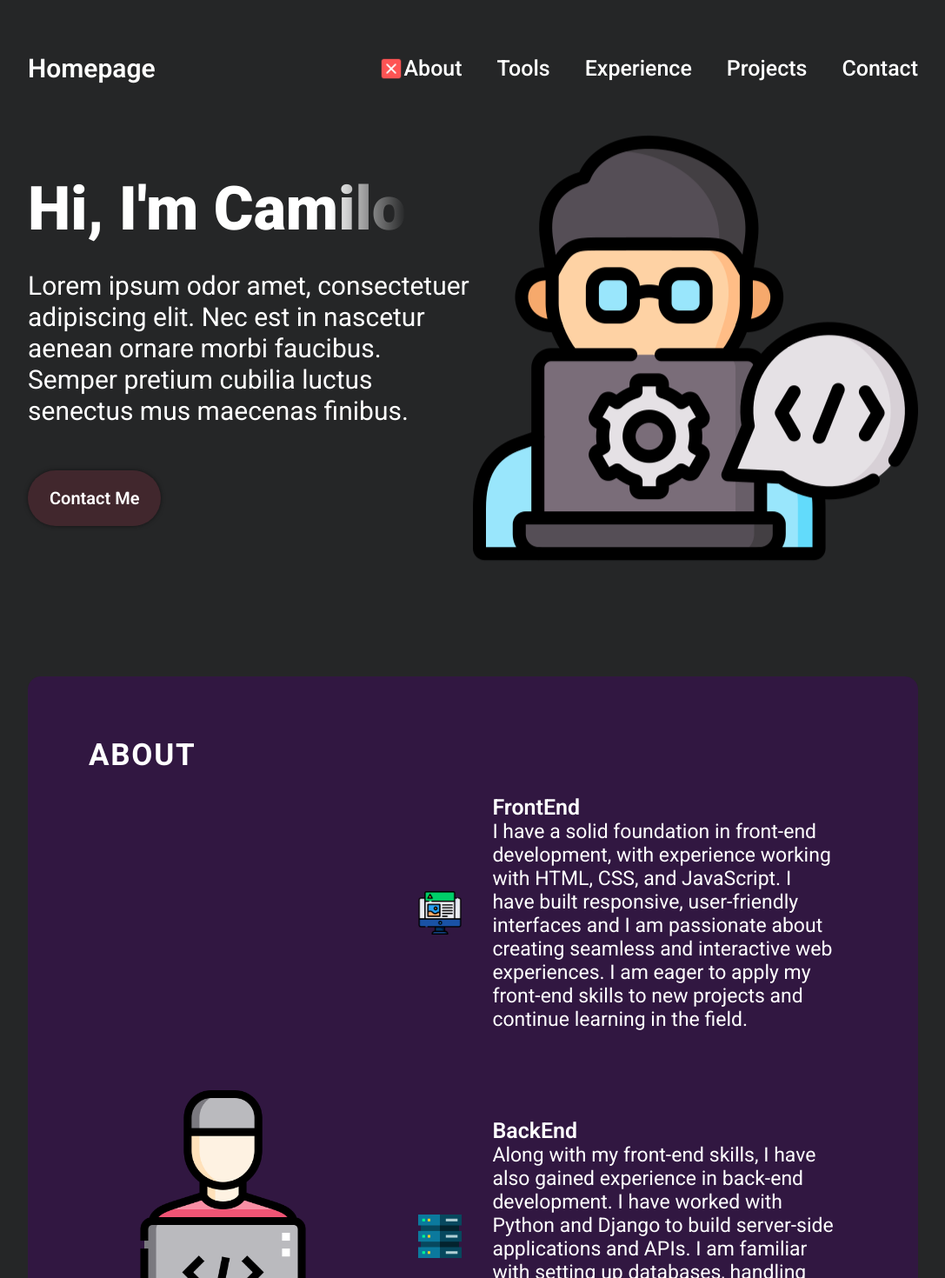
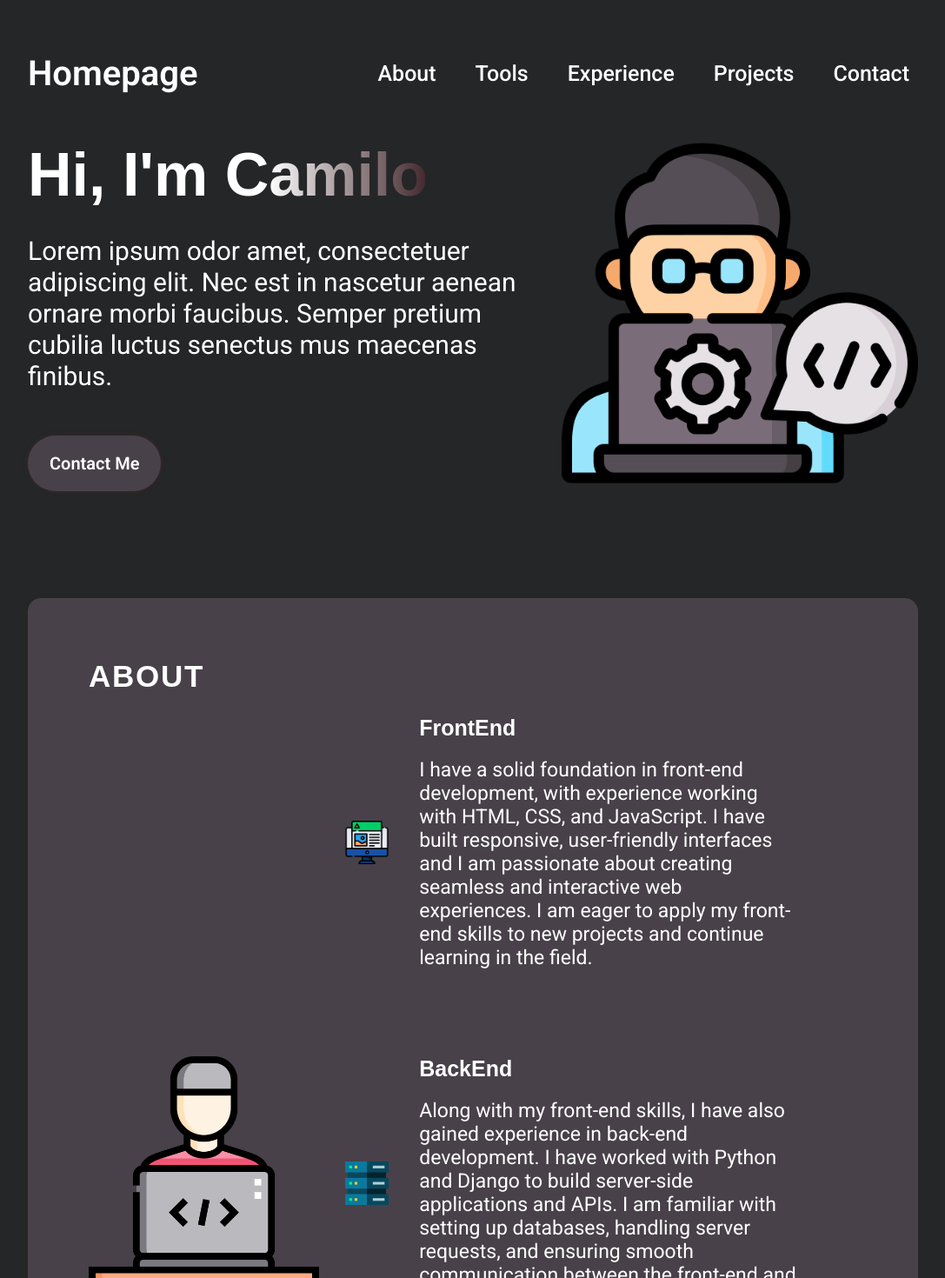
Before and after one commit to juancmorenoh/portfolio, a React (Vite) app: page / in a window 1280 px wide. Shown: the top 1470 px of the page at 87% size, without its empty margins (96-1183 px from the left). Built offline with nearby package versions, Linux system fonts and the light colour scheme.

Commit message:
-Apply change of colours to modules -Add hover effect to btns across the page -Modify style navbar title

```diff
--- a/src/components/About/About.module.css
+++ b/src/components/About/About.module.css
@@ -2,7 +2,7 @@
 
 .container{
   position: relative;
-  background-color: rgb(49, 23, 65);
+  background-color: var(--color-dark);
   border-radius: 15px;
   margin-top: 120px;
   padding: 70px;
@@ -11,6 +11,7 @@
 }
 
 .title{
+  font-family: var(--font-arial);
   color: var(--color-text);
   font-size: 35px;
   font-weight: 700;
@@ -24,8 +25,8 @@
   align-items: center;
 }
 .aboutMainImg{
-  width: 35%;
-  margin-right: 40px;
+  width: 30%;
+  min-width: 200px;
 }
 
 .aboutItems{
@@ -40,8 +41,8 @@
   display: flex;
   align-items: center;
   border-radius: 20px;
-  padding: 15px;
-  background: linear-gradient(90deg, rgba(19, 7, 22, 0.4) 0%, rgba(168, 3, 3, 0) 100%);
+  margin: 15px;
+  background: linear-gradient(90deg, var(--color-dark) 0%, var(--color-primary) 100%);
   background-size: 0 100%;
 }
 
@@ -59,11 +60,13 @@
   background-size: 100% 100%;
 }
 .aboutItem h3{
+  font-family: var(--font-arial);
   font-size: 25px;
   font-weight: 600;
 }
 
 .aboutItem p{
+  margin-top: 20px;
   font-size: 23px;
   word-break: break-word;
 }
@@ -88,6 +91,11 @@
   margin-top: 30px;
  }
  .aboutItem{
+  flex-direction: column;
   padding: 10px 0;
  }
+ .aboutItem:hover{
+  background: linear-gradient(90deg, var(--color-dark) 0%, var(--color-bg) 100%);
+  box-shadow: 0 0 5px var(--color-primary);
+ }
 }
--- a/src/components/Experience/Experience.module.css
+++ b/src/components/Experience/Experience.module.css
@@ -7,6 +7,7 @@
 }
 
 .title{
+  font-family: var(--font-arial);
   color: var(--color-text);
   font-size: 35px;
   font-weight: 700;
@@ -33,7 +34,7 @@
 
   border-radius: 20px;
   padding: 30px;
-  background: linear-gradient(90deg,rgb(49, 23, 65) 0%,rgba(168, 3, 3, 0) 100%);
+  background: linear-gradient(90deg,var(--color-bg)35%,var(--color-dark) 100%);
 }
 
 .job img{
@@ -44,9 +45,10 @@
 }
 
 .jobItemText h3{
+  font-family: var(--font-arial);
   font-size: 25px;
   font-weight: 500;
-  margin: 10px 0;
+  margin: 30px 0;
 }
 
 .jobItemText ul{
@@ -55,6 +57,10 @@
   list-style-type: disc;
   padding: 0;
 
+}
+.jobItemText ul li {
+  text-indent: -26px;
+  margin-top: 10px;
 }
 
 @media screen and (max-width: 830px){
--- a/src/components/Intro/Intro.module.css
+++ b/src/components/Intro/Intro.module.css
@@ -15,14 +15,16 @@
   flex-direction: column;
   align-items: flex-start;
   color: var(--color-text);
-
+  width: 80%;
+  margin-right: 50px;
 }
 
 .title{
+  font-family: var(--font-arial);
   font-size: 70px;
   font-weight: 900;
   margin-bottom: 30px;
-  background: linear-gradient(90deg, rgb(255, 255, 255) 80%, rgba(168, 3, 3, 0));
+  background: linear-gradient(90deg, rgb(255, 255, 255) 60%, var(--color-primary));
   /* Sfumatura del testo */
   -webkit-text-fill-color: transparent;
   -webkit-background-clip: text;
@@ -36,18 +38,22 @@
 
 .contactBtn{
   text-decoration: none;
-  background-color: var(--color-primary);
+  background-color: var(--color-dark);
   color: var(--color-text);
   border-radius: 100px;
   font-size: 20px;
   font-weight: 600;
   padding: 20px 25px;
-  box-shadow: 0 0 5px rgba(0, 0, 0, 0.5);
+  box-shadow: 0 0 5px var(--color-primary);
+  transition: transform 0.3s ease;
 }
 
+.contactBtn:hover{
+  transform: scale(1.2);
+}
 .boyImg{
-  width: 50%;
-
+  width: 40%;
+  max-width: 500px;
   animation-name: floating;
   animation-duration: 3s;
   animation-iteration-count: infinite;
@@ -66,5 +72,6 @@
   }
   .content{
     align-items: center;
+    margin-right: 0;
   }
 }
--- a/src/components/Navbar/Navbar.module.css
+++ b/src/components/Navbar/Navbar.module.css
@@ -8,14 +8,21 @@
   padding-top: 61px;
   z-index: 2;
   margin: 0 10%;
-
 }
 
 .title{
-  font-size: 30px;
+  font-size: 40px;
   text-decoration: none;
   font-weight: 600;
   color: var(--color-text);
+}
+
+.c{
+  border-top: 2px solid var(--color-text);
+
+}
+.m{
+  border-bottom: 2px solid var(--color-text);
 }
 
 .menu{
@@ -23,8 +30,11 @@
 }
 
 .menuItems{
+  padding-left: 30px;
   display: flex;
-  gap: 40px;
+  flex-wrap:wrap;
+  justify-content: end;
+  gap: 25px;
   list-style: none;
 }
 
@@ -33,10 +43,21 @@
   color: var(--color-text);
   font-weight: 500;
   font-size: 25px;
+  padding: 5px 10px;
+  transition: transform 0.3s ease;
+  border-radius: 5px;
+  display: inline-block;
+}
+
+.menuItems a:hover {
+  background-color: var(--color-primary);
+  transform: scale(1.2);
+  box-shadow: 0 0 5px var(--color-dark);
 }
 
 .menuBtn{
   height: 30px;
+  display: none;
 }
 
 @media screen and (max-width: 830px){
@@ -61,16 +82,30 @@
     cursor: pointer;
   }
 
+  .menuItems li:hover {
+    background-color: var(--color-dark);
+  }
+
+  .menuItems a:hover {
+    background-color: transparent;
+    transform: scale(1.1);
+    box-shadow: none;
+  }
+
   .menuItems{
     display: none;
     flex-direction: column;
     align-items: center;
     gap: 13px;
     border-radius: 10px;
-    background: rgba(199, 54, 199,0.9);
-    padding: 24px 33px;
+    background: var(--color-primary);
+    padding: 24px 0px;
+    width: 120%;
   }
-
+  .menuItems li{
+    width: 100%;
+    text-align: center;
+  }
   .menuOpen{
     display: flex;
     z-index: 1;
--- a/src/components/Projects/ProjectCard.module.css
+++ b/src/components/Projects/ProjectCard.module.css
@@ -4,24 +4,24 @@
   display: flex;
   flex-direction: column;
   border-radius: 10px;
-  background: linear-gradient(180deg,rgb(49, 23, 65) 0%,rgba(168, 3, 3, 0) 100%);
-  box-shadow: 0 16px 32px 0 rgb(53, 34, 124);
+  background: linear-gradient(180deg,var(--color-secondary) 0%,var(--color-bg) 100%);
   max-width: 350px;
   padding: 20px;
 }
- /* THIS STYLING SHOULD BE GLOBAL */
+
 .title{
+  font-family: var(--font-arial);
   font-size: 25px;
   font-weight: 700;
 }
 
 .image{
-  margin-bottom: 25px;
+  margin: 10px auto;
   width: 80%;
 }
 
 .description{
-  margin-top: 10px;
+  margin-top: 20px;
   font-size: 20px;
   font-weight: 400;
 }
@@ -38,9 +38,9 @@
 .tool{
   font-size: 20px;
   font-weight: 400;
-  border-radius: 100px;
-  background: var(--color-primary);
-  padding: 4px 15px;
+  border-radius: 5px;
+  background: var(--color-dark);
+  padding: 5px 20px;
 }
 
 .links{
@@ -54,6 +54,14 @@
   color: var(--color-text);
   font-weight: 600;
   border-radius: 100px;
-  background: var(--color-secondary);
-  padding: 4px 15px;
+  background: var(--color-dark);
+  padding: 10px 20px;
+  transition: transform 0.3s ease;
 }
+
+.link:hover{
+  color: var(--color-bg);
+  background-color: var(--color-text);
+  transform: scale(1.2);
+  box-shadow: 0 0 5px var(--color-dark);
+}
--- a/src/components/Projects/Projects.module.css
+++ b/src/components/Projects/Projects.module.css
@@ -5,8 +5,9 @@
   margin-left: 10%;
   margin-right: 10%;
 }
- /* THIS STYLING SHOULD BE GLOBAL */
+
 .title{
+  font-family: var(--font-arial);
   font-size: 35px;
   font-weight: 700;
   letter-spacing: 1.75px;
@@ -17,7 +18,6 @@
   margin-top: 35px;
   display: flex;
   flex-wrap: wrap;
-  align-items: center;
   justify-content: center;
   gap: 15px;
   width: 100%;
--- a/src/components/Tools/Tools.module.css
+++ b/src/components/Tools/Tools.module.css
@@ -7,6 +7,7 @@
 }
 
 .title{
+  font-family: var(--font-arial);
   color: var(--color-text);
   font-size: 35px;
   font-weight: 700;
@@ -33,13 +34,14 @@
 
 }
 .imageContainer{
-  background-color: var(--color-secondary);
+  background-color: var(--color-dark);
   border-radius: 100%;
   display: flex;
   justify-content: center;
   align-items: center;
   height: 150px;
   width: 150px;
+  box-shadow: 0 0 10px var(--color-primary);
 }
 
 .imageContainer img{
```
